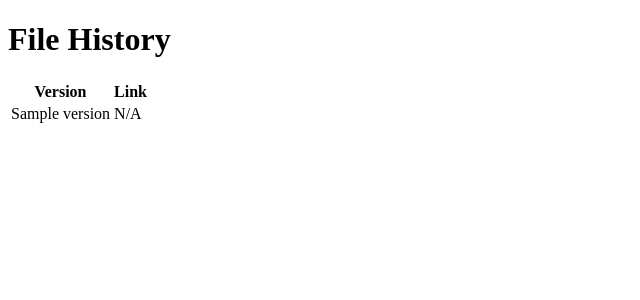
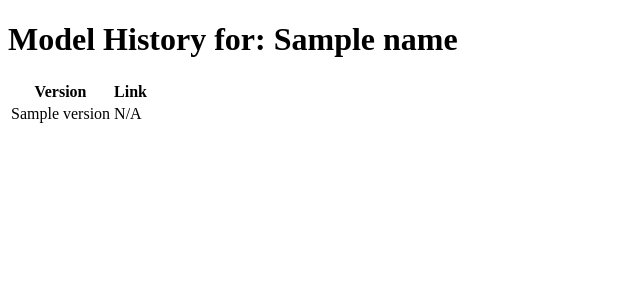
Before and after one commit to mart-r/medcatmlflow, a Flask app: template src/app/templates/modelmanage/history.html in a window 1280 px wide. Shown: the part 26-326 px from the top of the page, without its empty margins (0-640 px from the left). Run offline with Flask 3, Linux system fonts and the light colour scheme; the template is opened without the code that fills it: most values are stand-ins (such as "Sample title", 1, 10 or a date in 2020); parts of the project's set-up code (start-up, migrations or seed data) failed here and were passed over.

Commit message:
Add model name to history page

```diff
--- a/src/app/modelmanage/views.py
+++ b/src/app/modelmanage/views.py
@@ -72,7 +72,7 @@ def recalculate_metadata(file_id):
 def show_file_history(file_id):
     meta = get_model_from_id(file_id)
     return render_template("modelmanage/history.html",
-                           history=get_history(meta))
+                           history=get_history(meta), name=meta.name)
 
 
 @models_bp.route("/download/<file_id>")
@@ -85,6 +85,7 @@ def download_file(file_id):
 @models_bp.route("/all_trees")
 def all_trees():
     all_trees_with_links = get_all_trees_with_links()
+    all_trees_with_links = sorted(all_trees_with_links, key=lambda li: li[1])
     return render_template("modelmanage/all_trees.html",
                            all_trees_with_links=all_trees_with_links)
 
--- a/src/app/templates/modelmanage/history.html
+++ b/src/app/templates/modelmanage/history.html
@@ -3,7 +3,7 @@
 {% block title %}File History{% endblock %}
 
 {% block content %}
-<h1>File History</h1>
+<h1>Model History for: {{ name }}</h1>
 <table>
     <thead>
         <tr>
```
